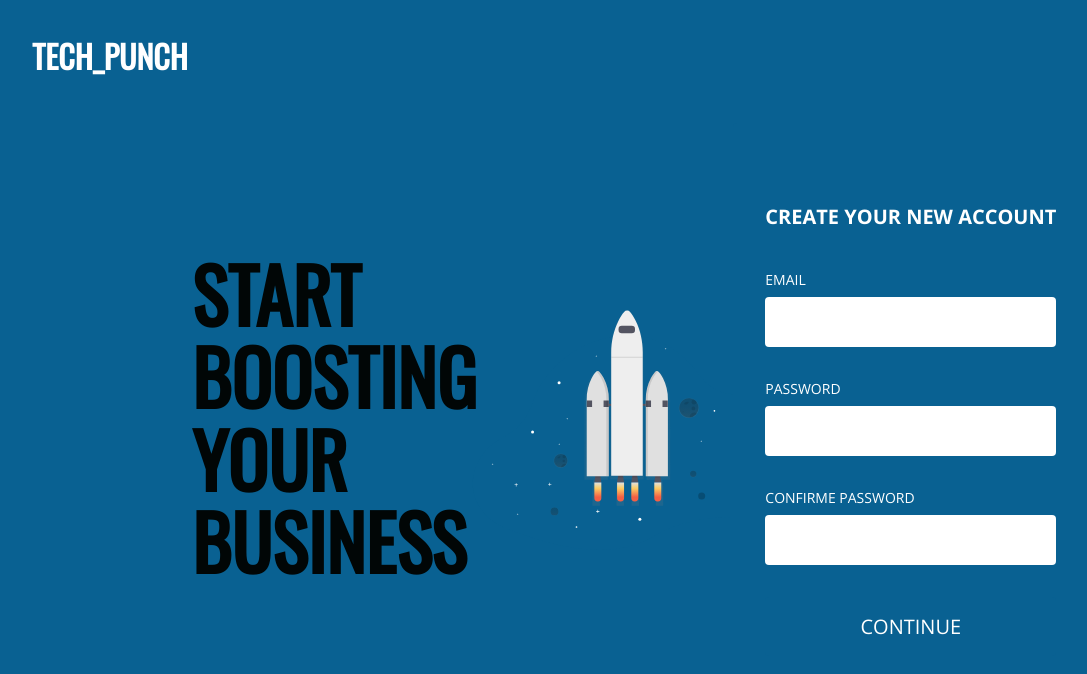
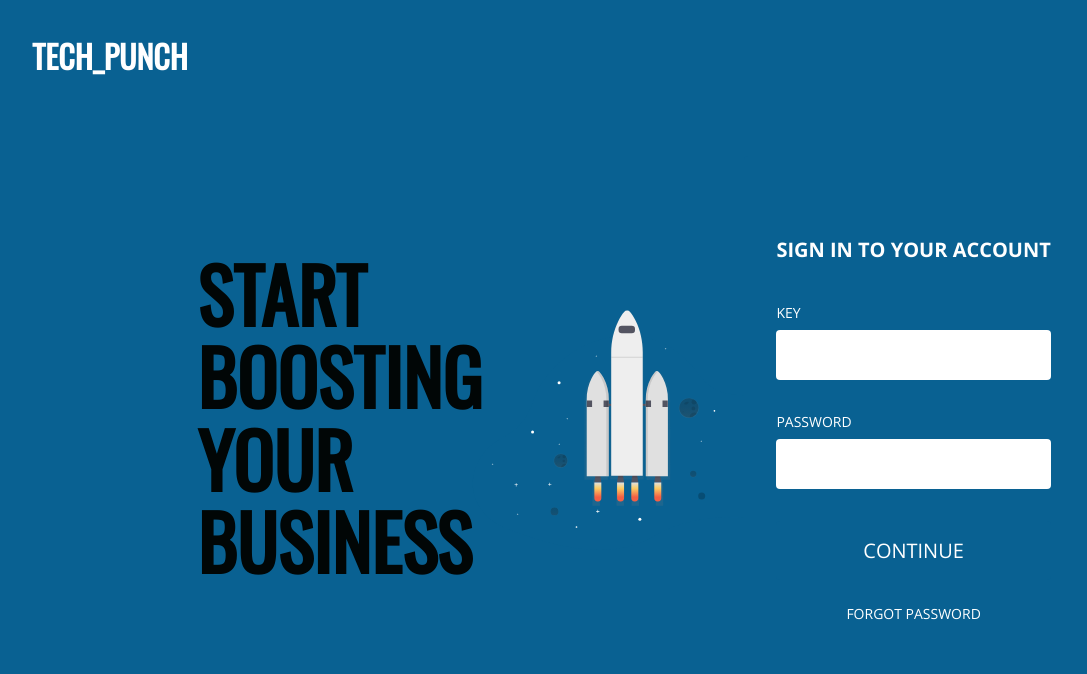
Before and after one commit to B-Houssam/t-punch, a React (Create React App) app: page /signup in a window 1280 px wide. Shown: the top 674 px of the page, without its empty margins (0-1087 px from the left). Built offline with nearby package versions, Linux system fonts and the light colour scheme; a web font is replaced by a local one.

Commit message:
changed log page

```diff
--- a/src/App.js
+++ b/src/App.js
@@ -12,7 +12,7 @@ function App() {
     <Router>
       <Switch>
         <Route path="/" component={Home} exact />
-        <Route path="/signin" component={SigninPage} exact />
+        {/* <Route path="/signin" component={SigninPage} exact /> */}
         <Route path="/signup" component={SignupPage} exact />
         <Route path="/dashboard/main" component={DashMain} exact />
         <Route path="/dashboard/datasets" component={DashD} exact />
--- a/src/components/Signup/index.js
+++ b/src/components/Signup/index.js
@@ -13,6 +13,7 @@ import {
   FormLabel,
   Txt,
   OutWrap,
+  Text,
 } from "./signupElements";
 
 const SignUp = () => {
@@ -26,14 +27,13 @@ const SignUp = () => {
             <Img src={img}></Img>
             <FormContent>
               <Form action="/dashboard/main">
-                <FormH1>CREATE YOUR NEW ACCOUNT</FormH1>
-                <FormLabel htmlFor="for">EMAIL</FormLabel>
-                <FormInput type="email" required></FormInput>
+                <FormH1>SIGN IN TO YOUR ACCOUNT</FormH1>
+                <FormLabel htmlFor="for">KEY</FormLabel>
+                <FormInput type="text" required></FormInput>
                 <FormLabel htmlFor="for">PASSWORD</FormLabel>
                 <FormInput type="password" required></FormInput>
-                <FormLabel htmlFor="for">CONFIRME PASSWORD</FormLabel>
-                <FormInput type="password" required></FormInput>
                 <FormButton type="submit">CONTINUE</FormButton>
+                <Text>FORGOT PASSWORD</Text>
               </Form>
             </FormContent>
           </OutWrap>
--- a/src/components/Signup/signupElements.js
+++ b/src/components/Signup/signupElements.js
@@ -14,7 +14,6 @@ export const Container = styled.div`
   background: #096192;
 `;
 
-/*
 export const Text = styled.span`
   text-align: center;
   margin-top: 24px;
@@ -22,7 +21,6 @@ export const Text = styled.span`
   font-size: 14px;
   font-family: "Open Sans", sans-serif;
 `;
-*/
 
 export const Img = styled.img`
   @media screen and (max-width: 1050px) {
--- a/src/components/home/Navbar/index.js
+++ b/src/components/home/Navbar/index.js
@@ -103,7 +103,7 @@ const Navbar = ({ toggle }) => {
               </NavLinks>
             </NavContact>
             <NavBtn>
-              <NavBtnLink to="/signin">SIGN IN</NavBtnLink>
+              <NavBtnLink to="/signup">SIGN IN</NavBtnLink>
             </NavBtn>
           </NavCC>
         </NavbarContainer>
```
